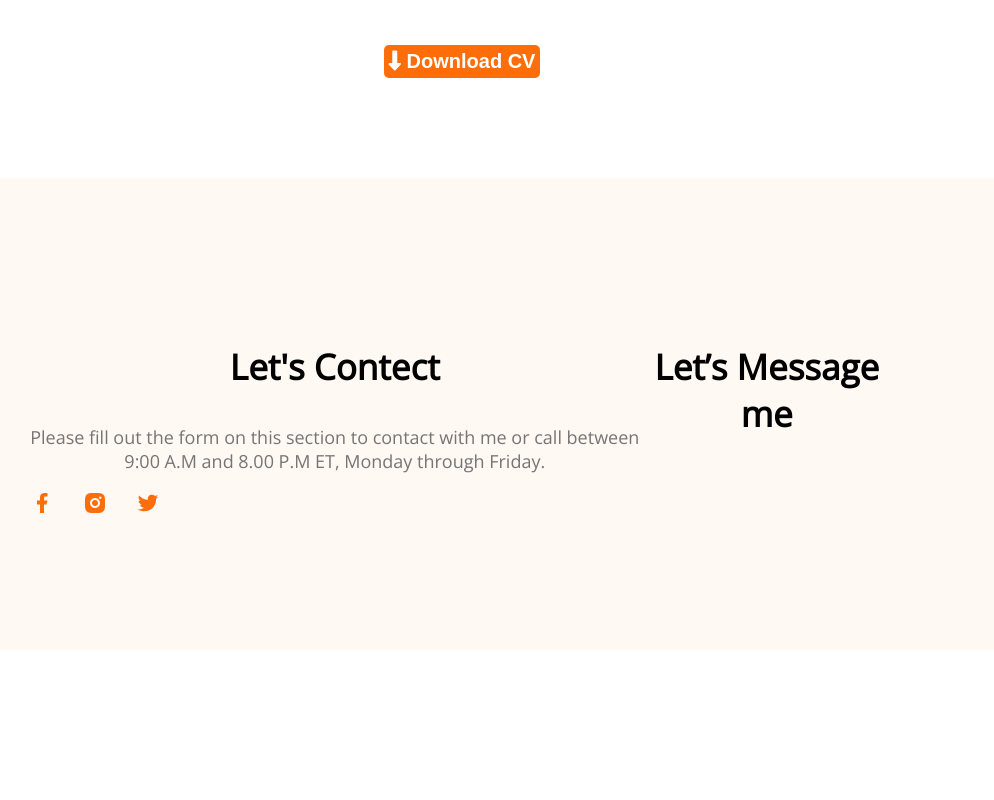
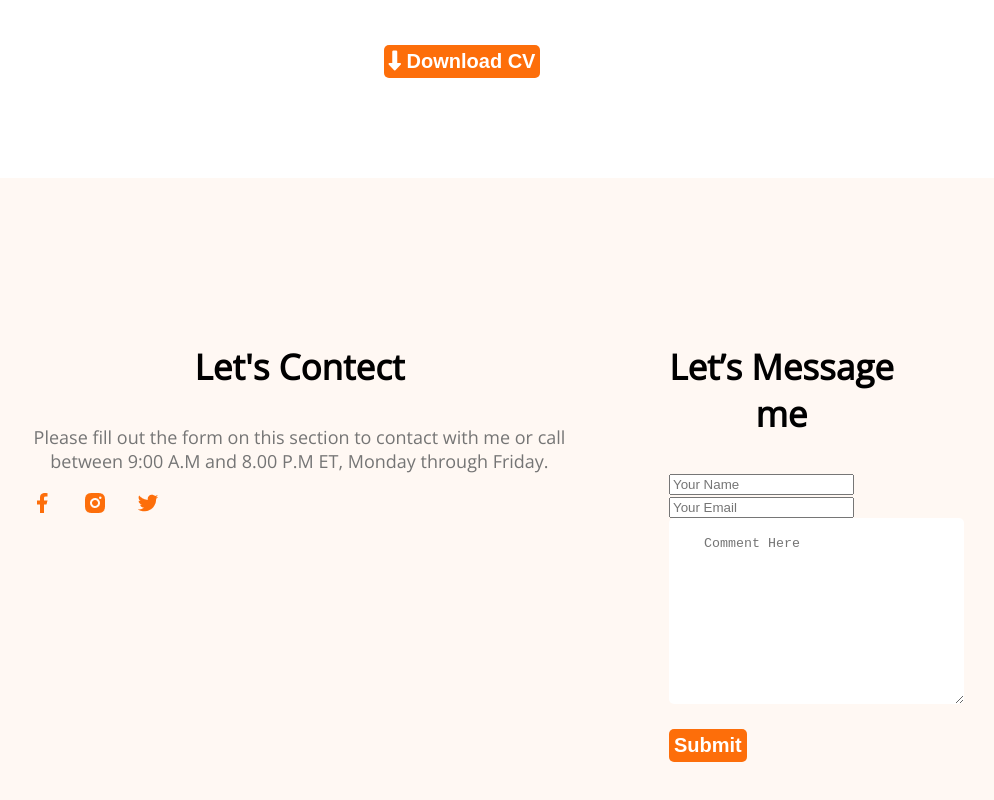
Before and after one commit to Nahanur-islam/web-developer-protfolio, a plain HTML site: page index.html in a window 1280 px wide. Shown: the part 2584-3384 px from the top of the page, without its empty margins (178-1172 px from the left). Before the commit the page ends 3242 px from the top, so only its background shows below. Drawn offline with nearby package versions, Linux system fonts and the light colour scheme.

Commit message:
finished footer add

```diff
--- a/index.html
+++ b/index.html
@@ -161,6 +161,12 @@
         </div>
         <div class="footer-column">
             <h3 class="section-title">Let’s Message me</h3>
+            <form action="">
+                <input type="text" placeholder="Your Name"> <br>
+                <input type="email" name="" placeholder="Your Email">
+                <textarea name="" id="" placeholder="Comment Here" cols="30" rows="10"></textarea>
+                <input class="btn-primary" type="submit" value="Submit">
+            </form>
         </div>
     </footer>
 </body>
--- a/style/protfolio.css
+++ b/style/protfolio.css
@@ -169,12 +169,12 @@ footer{
    display: flex;
    padding: 130px 200px;
    margin-top: 100px;
+   gap: 100px;
 
 
 }
 .footer-column{
     width: 50%;
-
 
 }
 .contact input[type="text"], .contact input[type="email"], textarea{
```
